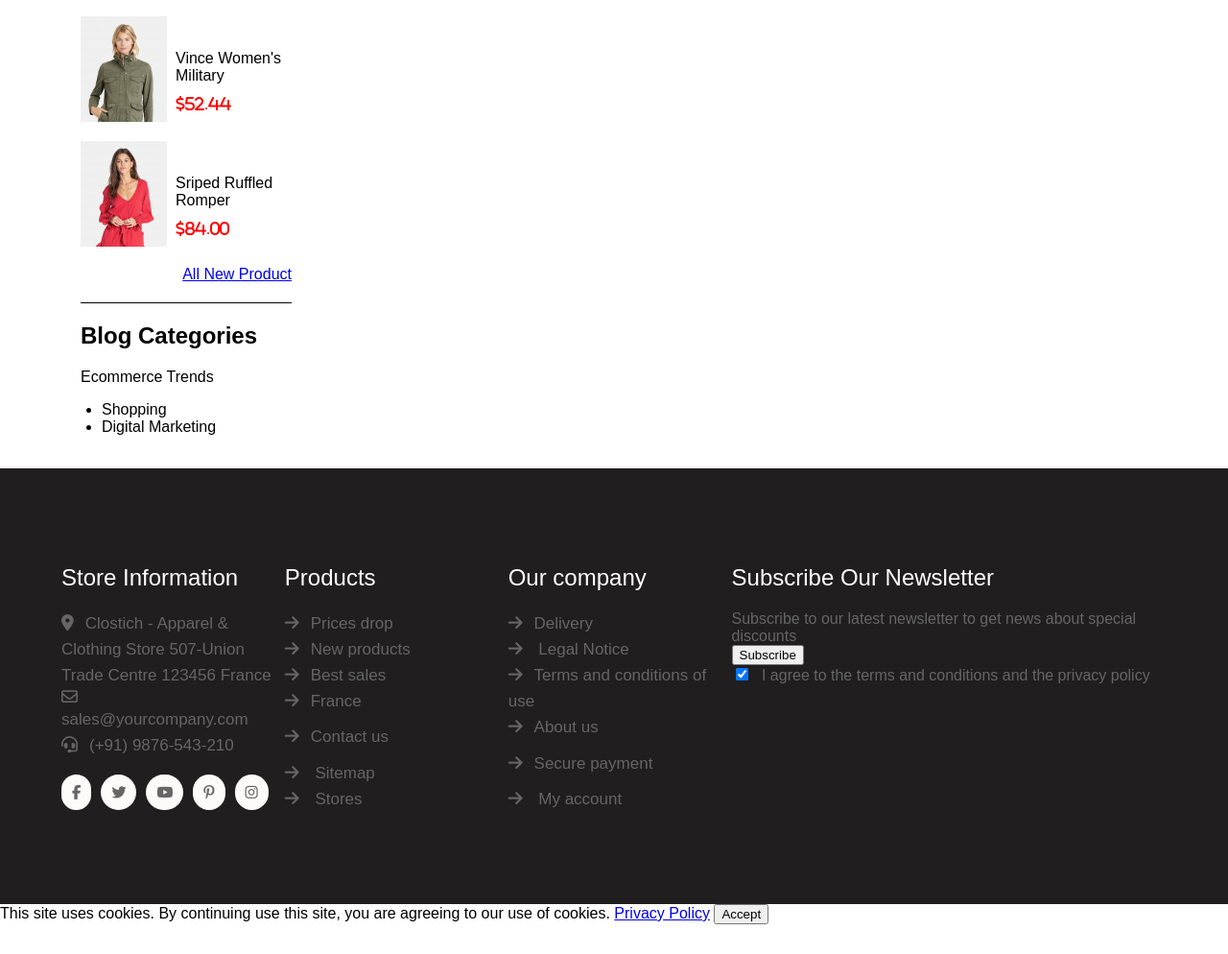
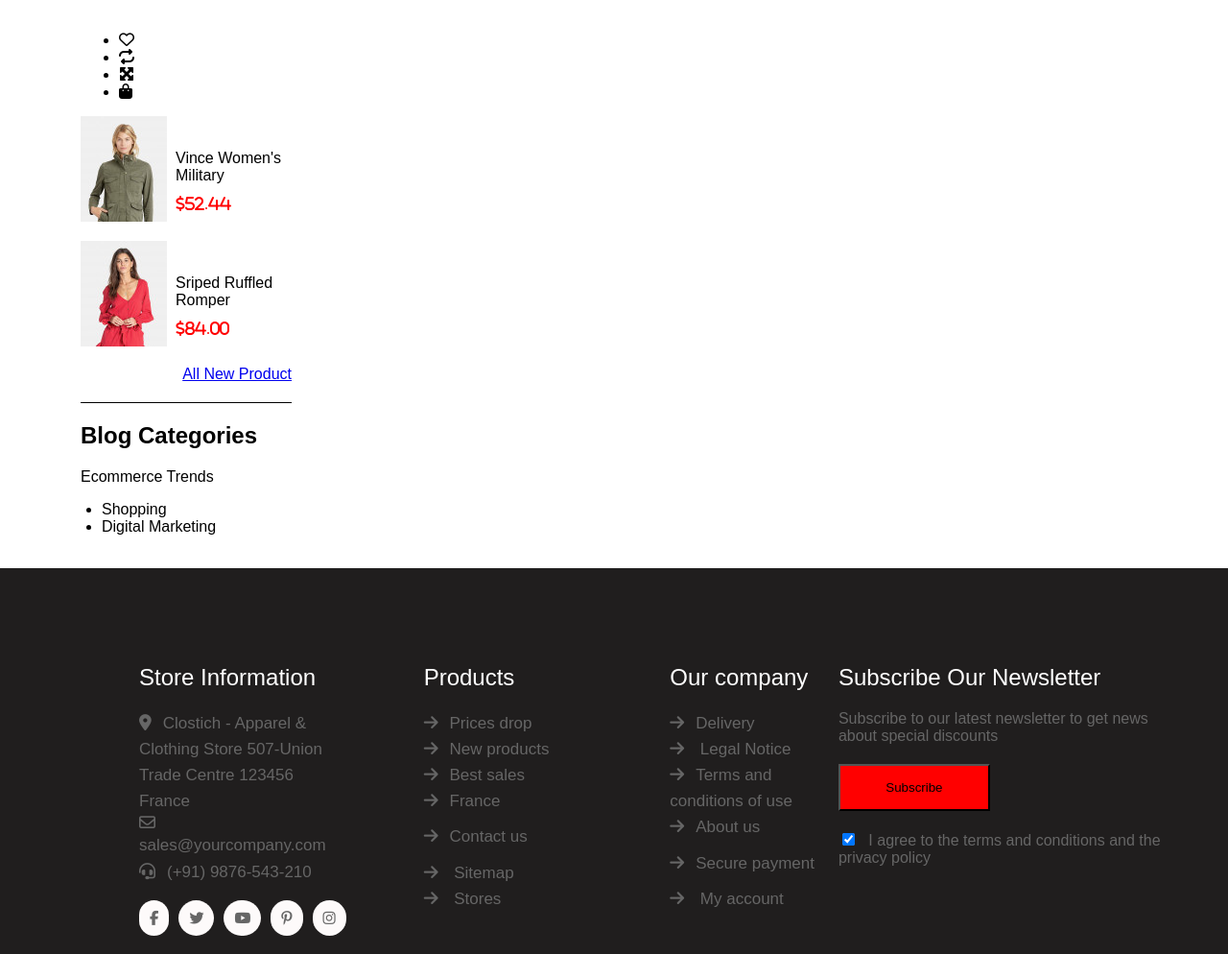
Before and after one commit to Fakhr157/FirstProject, a plain HTML site: page accessories.html in a window 1280 px wide. Shown: the part 1919-2913 px from the top of the page at 96% size. Before the commit the page ends 2882 px from the top, so only its background shows below. Drawn offline with Linux system fonts and the light colour scheme.

Commit message:
add new features

```diff
--- a/accessories.html
+++ b/accessories.html
@@ -269,6 +269,15 @@
                         <div class="price color-red">$153.00</div>
                     </div>
                 </div>
+                <div class="whishlist-button">
+                    <ul>
+                        <li><i class="fa-regular fa-heart"></i></li>
+                        <li><i class="fa-solid fa-repeat"></i></li>
+                        <li><i class="fa-solid fa-maximize"></i></li>
+                        <li><i class="fa-solid fa-bag-shopping"></i></li>
+                    </ul>
+
+                </div>
 
                 <div class="d-flex sub-banners ">
                     <img src="image/about-us/customizable-mug.jpg">
--- a/css/accessories.css
+++ b/css/accessories.css
@@ -270,6 +270,7 @@ margin-left: 0;
 }
 .options {
     width: 22%;
+    padding-left: 81px;
 }
 
 .options li {
@@ -299,3 +300,10 @@ margin-left: 0;
     color: #fff;
     background: red;
 }
+
+.sub{
+    padding: 15px;
+    margin: 20px 0;
+    width: 158px;
+    background: red;
+}
```
